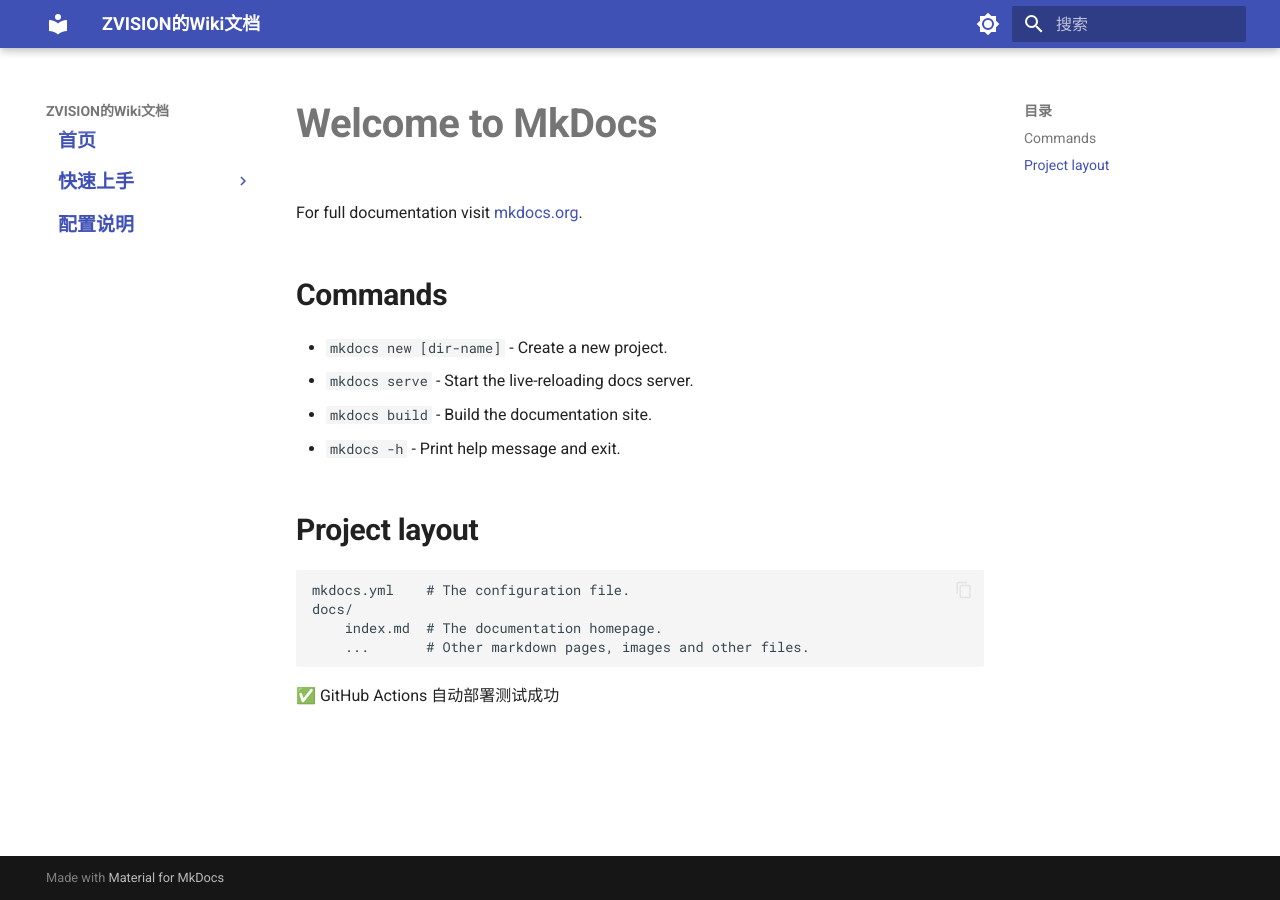
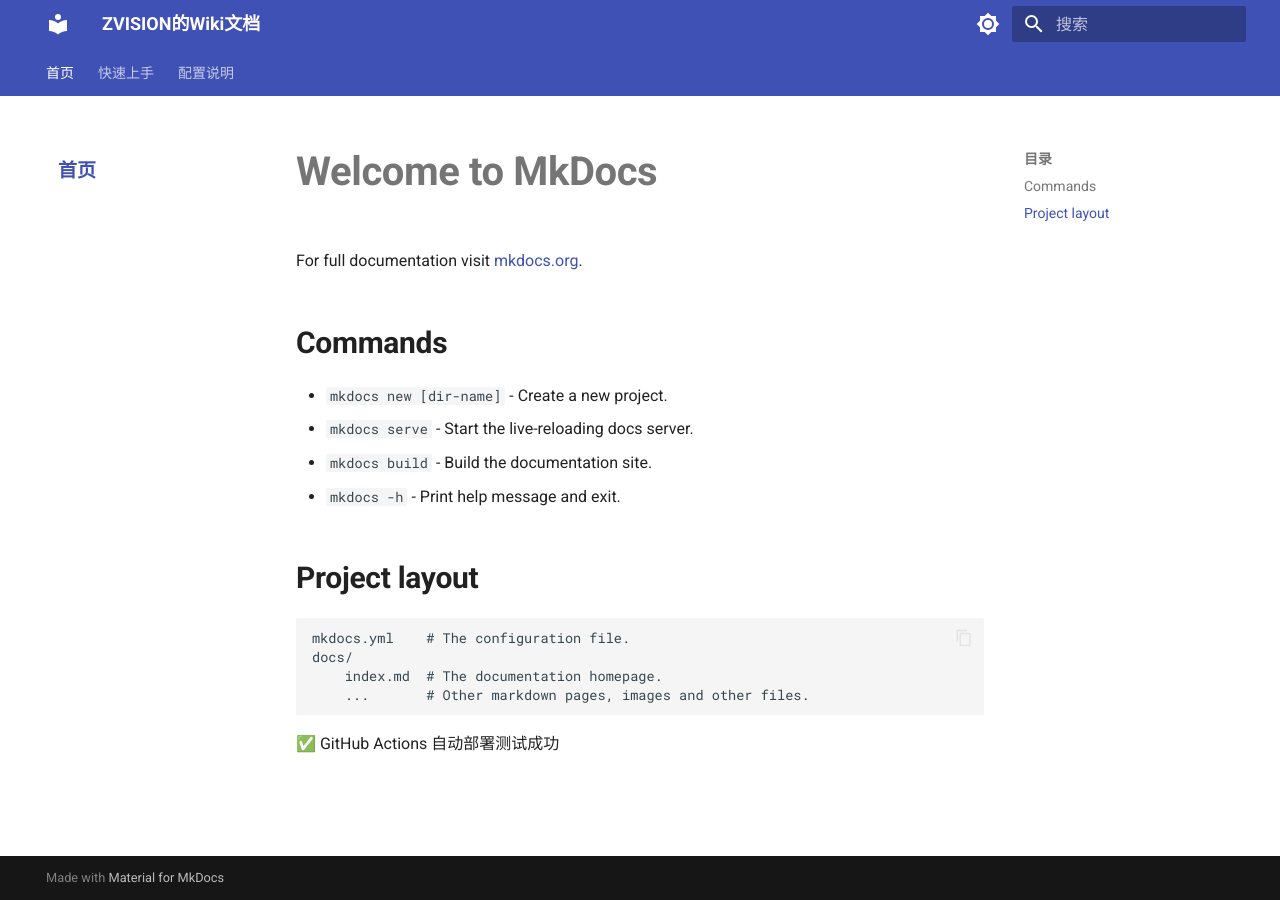
Before and after one commit to ZVISION-lidar/wiki, an MkDocs documentation site: the page built from docs/index.md, in a window 1280 px wide. Built offline with MkDocs 1.6.1 and Material for MkDocs 9.7.7, drawn with Linux system fonts in a browser that asks for light colours.

Commit message:
update file

```diff
--- a/mkdocs.yml
+++ b/mkdocs.yml
@@ -19,6 +19,8 @@
         icon: material/brightness-4
         name: 切换亮色模式
   features:
+    - navigation.tabs
+    - navigation.sections
     - navigation.indexes
     - navigation.top
     - search.suggest
@@ -42,6 +44,8 @@
 
 markdown_extensions:
   - admonition
+  - attr_list
+  - md_in_html
   - pymdownx.details
   - pymdownx.superfences
   - pymdownx.emoji
```
